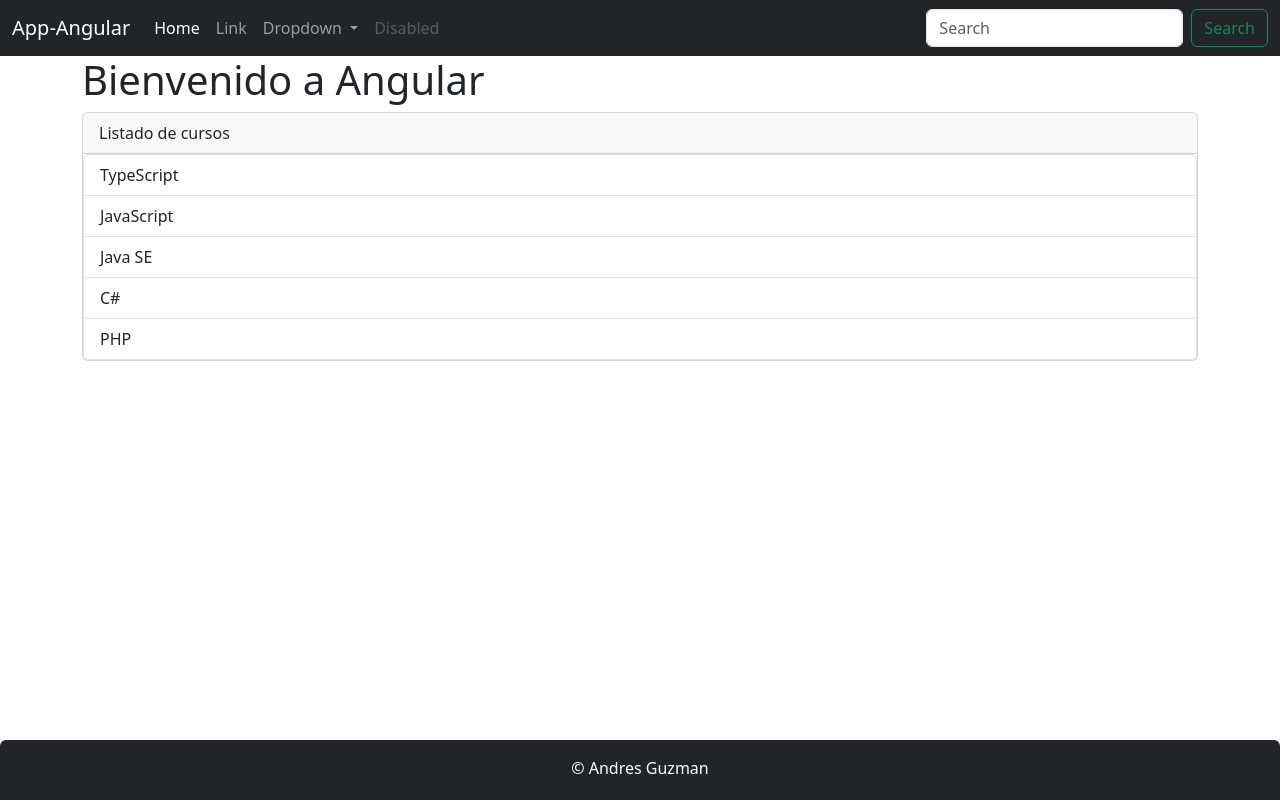
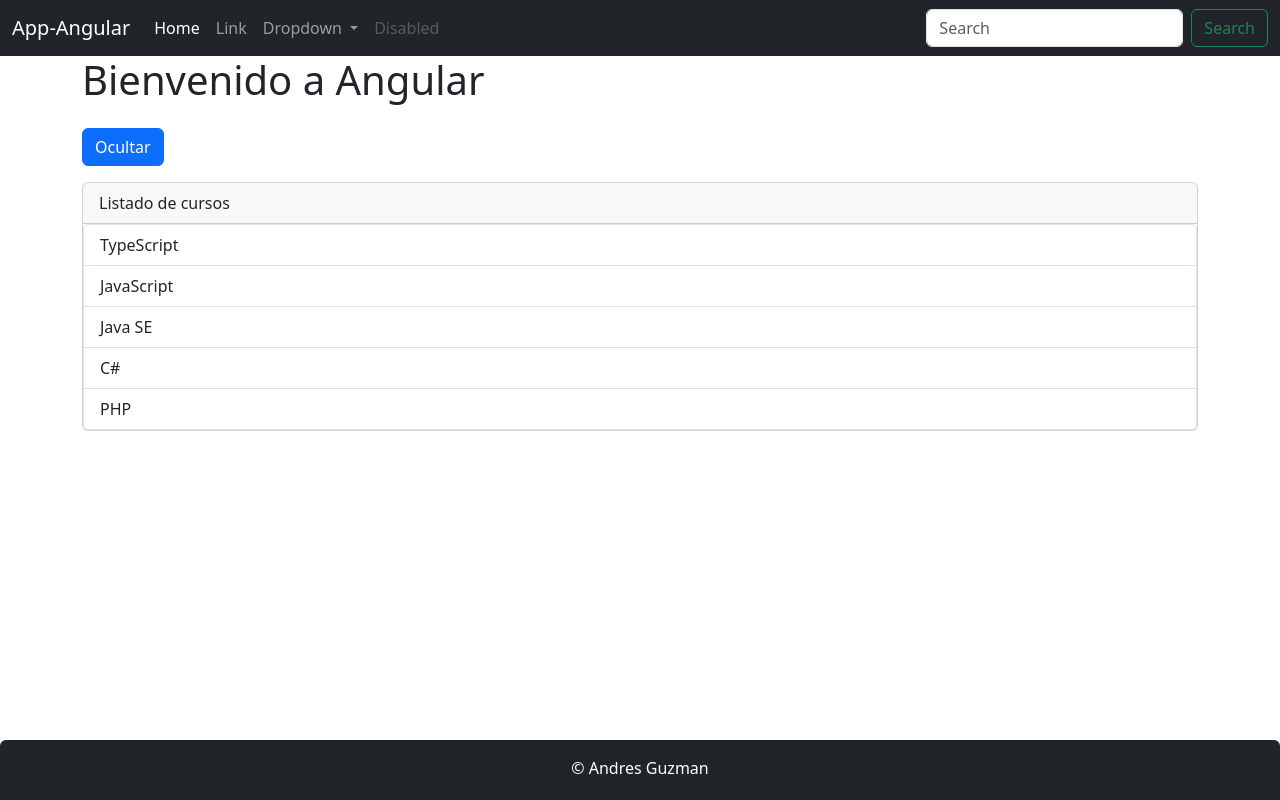
Before and after one commit to VeraBeltran-MiguelAngel/clientes-app, an Angular app: page / in a window 1280 px wide. Built offline with nearby package versions, Linux system fonts and the light colour scheme.

Commit message:
Cambios video 316
Usamos la directiva ngIf para poder colocal un boton que oculte y muestre el listado
de cursos

```diff
--- a/src/app/directiva/directiva.component.html
+++ b/src/app/directiva/directiva.component.html
@@ -1,6 +1,12 @@
+<!--mandamos a llamar la funcion en el evento click, esta declarada en directiva.c.ts-->
+<button type="button" (click)="setHabilitar()" class="btn btn-primary my-3">
+  <!--evaluamos si habilitar esta en true muestra el texto Ocultar en el boton-->
+  {{ habilitar == true ? "Ocultar" : "Mostrar" }}
+</button>
 <div class="card">
   <div class="card-header">Listado de cursos</div>
-  <ul class="list-group">
+  <!--si la variable habilitar es true muestra los cursos-->
+  <ul class="list-group" *ngIf="habilitar == true">
     <!--aqui estamos itenado los elementos del arreglo "listaCurso"-->
     <li class="list-group-item" *ngFor="let curso of listaCurso">
       <!--imprimimos variable-->
--- a/src/app/directiva/directiva.component.ts
+++ b/src/app/directiva/directiva.component.ts
@@ -6,5 +6,10 @@ import { Component } from '@angular/core';
 })
 export class DirectivaComponent {
   listaCurso: string[] = ['TypeScript', 'JavaScript', 'Java SE', 'C#', 'PHP'];
+  habilitar: boolean = true;
   constructor() {}
+  //metodo que evalua el boton habilitar , es void por que no retorna nada
+  setHabilitar(): void {
+    this.habilitar = this.habilitar == true ? false : true;
+  }
 }
```
